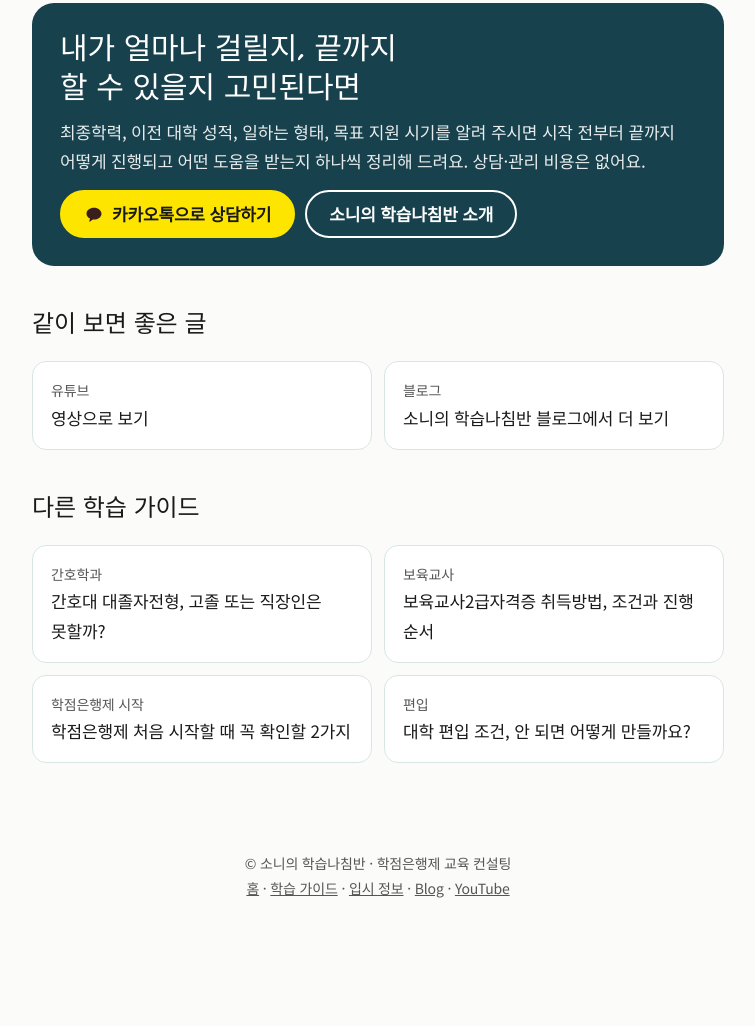
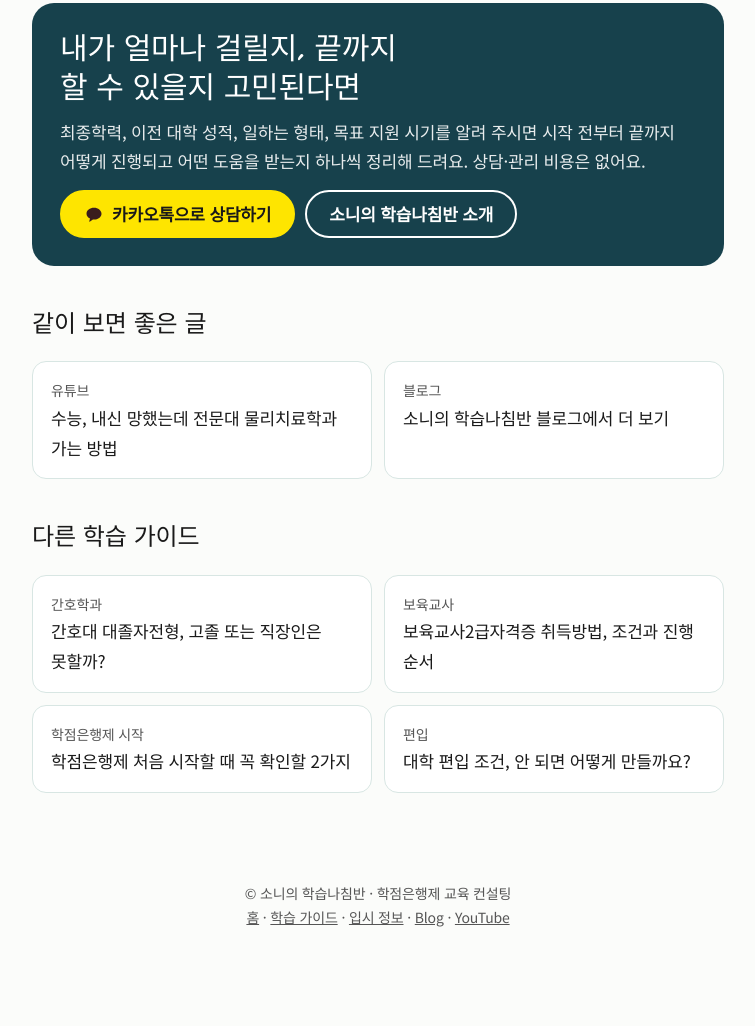
Before and after one commit to sonkr0403-ai/sonkr-site, a plain HTML site: page guide/physical-therapy/index.html in a window 1280 px wide. Shown: the part 3499-4525 px from the top of the page, without its empty margins (262-1017 px from the left). Before the commit the page ends 4495 px from the top, so only its background shows below. Drawn offline with Linux system fonts and the light colour scheme.

Commit message:
물리치료학과 가이드: 영상 제목 반영
Co-Authored-By: Claude Opus 5.5 <noreply@anthropic.com>
Claude-Session: https://claude.ai/code/session_01A2xSDpHhh5zXXQq1d5E7SL

```diff
--- a/guide/physical-therapy/index.html
+++ b/guide/physical-therapy/index.html
@@ -71,7 +71,7 @@
     </ul>
   </div>
 
-  <div class="video"><iframe src="https://www.youtube-nocookie.com/embed/gRCDC0hoCjI" title="수능·내신 부족해도 전문대 물리치료학과 가는 방법" loading="lazy" allow="accelerometer; encrypted-media; gyroscope; picture-in-picture" allowfullscreen></iframe></div>
+  <div class="video"><iframe src="https://www.youtube-nocookie.com/embed/gRCDC0hoCjI" title="수능, 내신 망했는데 전문대 물리치료학과 가는 방법" loading="lazy" allow="accelerometer; encrypted-media; gyroscope; picture-in-picture" allowfullscreen></iframe></div>
   <p class="cap">영상으로 보기: 소니의 학습나침반 유튜브</p>
 
   <nav class="toc" aria-label="목차">
@@ -150,7 +150,7 @@
 
   <h2 style="font-size:24px;margin:44px 0 0">같이 보면 좋은 글</h2>
   <div class="more">
-    <a href="https://www.youtube.com/watch?v=gRCDC0hoCjI" target="_blank" rel="noopener"><small>유튜브</small>영상으로 보기</a>
+    <a href="https://www.youtube.com/watch?v=gRCDC0hoCjI" target="_blank" rel="noopener"><small>유튜브</small>수능, 내신 망했는데 전문대 물리치료학과 가는 방법</a>
     <a href="https://blog.naver.com/sonkr0403" target="_blank" rel="noopener"><small>블로그</small>소니의 학습나침반 블로그에서 더 보기</a>
   </div>
 
```
